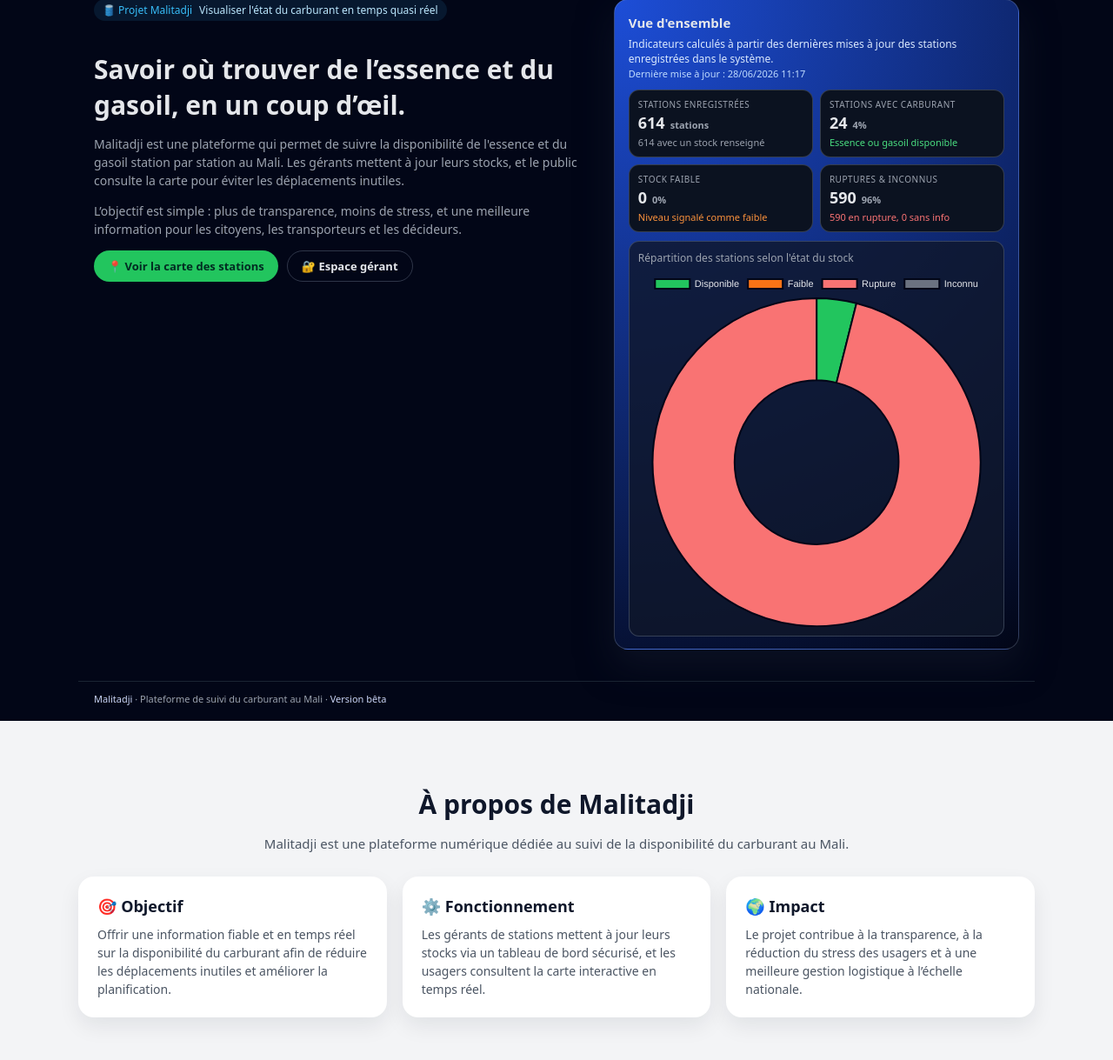
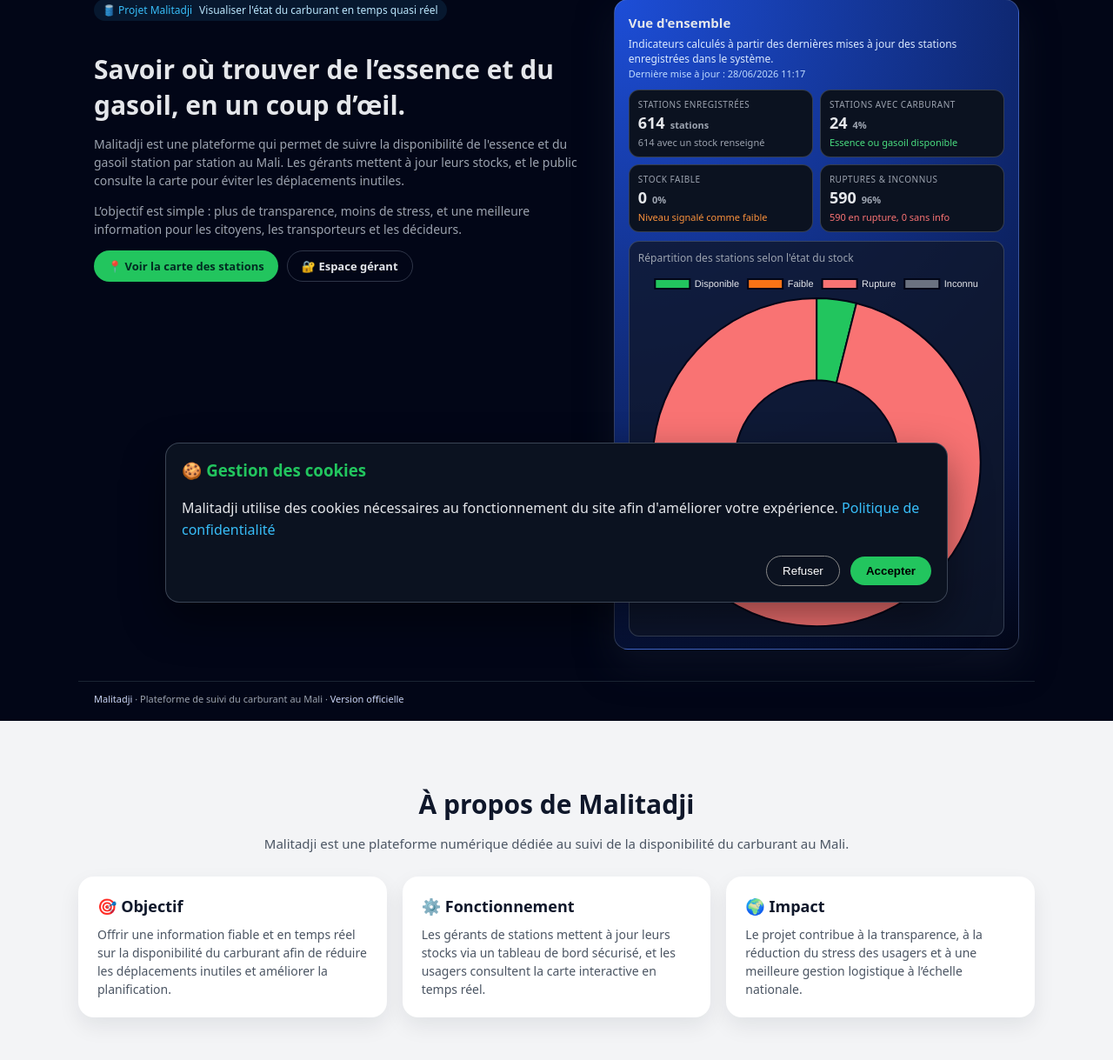
Before and after one commit to dramemms/malitadji, a Django app: page / in a window 1280 px wide. Shown: the part 87-1306 px from the top of the page at 87% size. Run offline with Django 5.2, Linux system fonts and the light colour scheme; data comes from the database, SQL or seed files in the repository.

Commit message:
Ajout popup cookies et politique de confidentialite

```diff
--- a/stations/templates/stations/home.html
+++ b/stations/templates/stations/home.html
@@ -639,7 +639,7 @@
 
 <footer class="footer">
   <span>Malitadji</span> · Plateforme de suivi du carburant au Mali ·
-  <span>Version bêta</span>
+  <span>Version officielle</span>
 </footer>
 
 <script>
@@ -778,5 +778,103 @@
 
 </footer>
 
+<!-- ===========================
+     POPUP CONSENTEMENT COOKIES
+=========================== -->
+
+<div id="cookieBanner" style="
+position:fixed;
+left:20px;
+right:20px;
+bottom:20px;
+max-width:900px;
+margin:auto;
+background:#0b1220;
+color:#e5e7eb;
+padding:18px;
+border-radius:16px;
+border:1px solid rgba(148,163,184,.35);
+box-shadow:0 20px 50px rgba(0,0,0,.45);
+display:none;
+z-index:999999;
+">
+
+<h3 style="margin-top:0;color:#22c55e;">
+🍪 Gestion des cookies
+</h3>
+
+<p style="line-height:1.6;">
+Malitadji utilise des cookies nécessaires au fonctionnement du site afin
+d'améliorer votre expérience.
+
+<a href="{% url 'politique_confidentialite' %}"
+style="color:#38bdf8;">
+Politique de confidentialité
+</a>
+</p>
+
+<div style="margin-top:15px;text-align:right;">
+
+<button onclick="refuseCookies()"
+style="
+padding:9px 18px;
+border-radius:999px;
+background:transparent;
+border:1px solid #888;
+color:white;
+cursor:pointer;
+margin-right:8px;
+">
+Refuser
+</button>
+
+<button onclick="acceptCookies()"
+style="
+padding:9px 18px;
+border-radius:999px;
+background:#22c55e;
+border:none;
+font-weight:bold;
+cursor:pointer;
+">
+Accepter
+</button>
+
+</div>
+
+</div>
+
+<script>
+
+document.addEventListener("DOMContentLoaded", function(){
+
+const consent = localStorage.getItem("malitadji_cookie_consent");
+
+if(!consent){
+
+document.getElementById("cookieBanner").style.display="block";
+
+}
+
+});
+
+function acceptCookies(){
+
+localStorage.setItem("malitadji_cookie_consent","accepted");
+
+document.getElementById("cookieBanner").style.display="none";
+
+}
+
+function refuseCookies(){
+
+localStorage.setItem("malitadji_cookie_consent","refused");
+
+document.getElementById("cookieBanner").style.display="none";
+
+}
+
+</script>
+
 </body>
 </html>
```
Also changed, not shown: stations/templates/admin/malitadji_index.html (+9 -7 lines).
